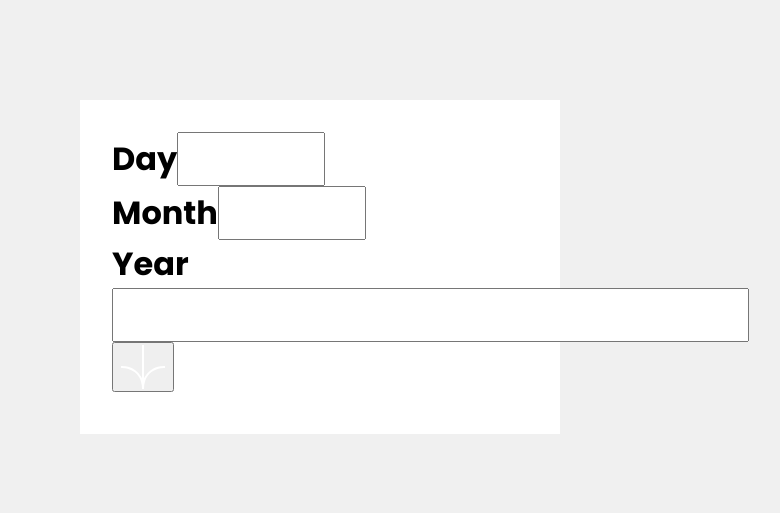
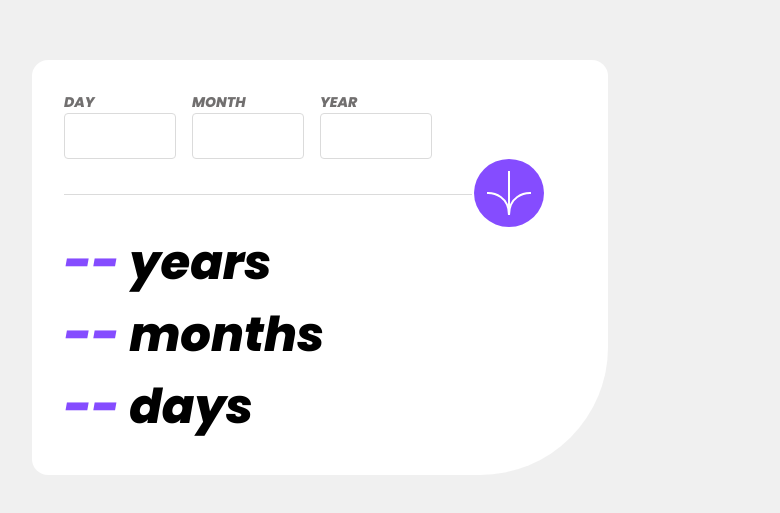
Before and after one commit to darryncodes/age-calculator-app, a React (Vite) app: page / in a window 1280 px wide. Shown: the part 133-646 px from the top of the page, without its empty margins (320-1100 px from the left). Built offline with nearby package versions, Linux system fonts and the light colour scheme.

Commit message:
feat - base styles for all components

```diff
--- a/src/App.jsx
+++ b/src/App.jsx
@@ -2,6 +2,7 @@ import { ThemeProvider } from 'styled-components';
 import GlobalStyles from './components/styles/Global';
 import { Container } from './components/styles/Container.styled';
 import Form from './components/Form';
+import Output from './components/Output';
 
 const theme = {
     colours: {
@@ -13,6 +14,7 @@ const theme = {
         purple: 'hsl(259, 100%, 65%)',
         lightRed: 'hsl(0, 100%, 67%)',
     },
+    mobile: '640px',
 };
 
 function App() {
@@ -22,6 +24,7 @@ function App() {
                 <GlobalStyles />
                 <Container>
                     <Form />
+                    <Output />
                 </Container>
             </>
         </ThemeProvider>
--- a/src/components/Form.jsx
+++ b/src/components/Form.jsx
@@ -1,32 +1,40 @@
 import arrow from './../assets/icon-arrow.svg';
+import {
+    StyledForm,
+    FlexDivRow,
+    FlexDivColumn,
+    Label,
+    Input,
+    Button,
+} from './styles/Form.styled';
 
 const Form = () => {
     return (
-        <form>
-            <div>
-                <div>
-                    <label htmlFor='day'>Day</label>
-                    <input type='number' id='day' name='day' min='1' max='31' />
-                </div>
-                <div>
-                    <label htmlFor='month'>Month</label>
-                    <input
+        <StyledForm>
+            <FlexDivRow>
+                <FlexDivColumn>
+                    <Label htmlFor='day'>Day</Label>
+                    <Input type='number' id='day' name='day' min='1' max='31' />
+                </FlexDivColumn>
+                <FlexDivColumn>
+                    <Label htmlFor='month'>Month</Label>
+                    <Input
                         type='number'
                         id='month'
                         name='month'
                         min='1'
                         max='12'
                     />
-                </div>
-                <div>
-                    <label htmlFor='year'>Year</label>
-                    <input type='number' id='year' name='year' />
-                </div>
-            </div>
-            <button type='submit'>
+                </FlexDivColumn>
+                <FlexDivColumn>
+                    <Label htmlFor='year'>Year</Label>
+                    <Input type='number' id='year' name='year' />
+                </FlexDivColumn>
+            </FlexDivRow>
+            <Button type='submit'>
                 <img src={arrow} alt='' />
-            </button>
-        </form>
+            </Button>
+        </StyledForm>
     );
 };
 
--- /dev/null
+++ b/src/components/Output.jsx
@@ -0,0 +1,19 @@
+import { Span } from './styles/Output.styled';
+
+const Output = () => {
+    return (
+        <>
+            <p>
+                <Span>--</Span> years
+            </p>
+            <p>
+                <Span>--</Span> months
+            </p>
+            <p>
+                <Span>--</Span> days
+            </p>
+        </>
+    );
+};
+
+export default Output;
--- a/src/components/styles/Container.styled.js
+++ b/src/components/styles/Container.styled.js
@@ -3,6 +3,6 @@ import styled from 'styled-components';
 export const Container = styled.main`
     background-color: ${({ theme }) => theme.colours.white};
     padding: 2rem;
-    max-width: 30rem;
-    margin: 0 auto;
+    border-radius: 1rem;
+    border-bottom-right-radius: 8rem;
 `;
--- /dev/null
+++ b/src/components/styles/Form.styled.js
@@ -0,0 +1,83 @@
+import styled from 'styled-components';
+
+export const StyledForm = styled.form`
+    display: flex;
+    flex-direction: column;
+    gap: 1rem;
+
+    position: relative;
+
+    &::after {
+        content: '';
+        position: absolute;
+        bottom: 2rem;
+        left: 0;
+        height: 1px;
+        width: 100%;
+        background: ${({ theme }) => theme.colours.lightGrey};
+        justify-self: end;
+        align-self: center;
+        z-index: 1;
+    }
+
+    @media (min-width: ${({ theme }) => theme.mobile}) {
+        min-width: 30rem;
+        gap: 0;
+        margin-right: 2rem;
+
+        &::after {
+            width: 85%;
+        }
+    }
+`;
+
+export const FlexDivRow = styled.div`
+    display: flex;
+    gap: 1rem;
+`;
+
+export const FlexDivColumn = styled.div`
+    display: flex;
+    flex-direction: column;
+`;
+
+export const Label = styled.label`
+    font-size: 0.875rem;
+    font-weight: 700;
+    text-transform: uppercase;
+    color: ${({ theme }) => theme.colours.smokeyGrey};
+`;
+
+export const Input = styled.input`
+    font-size: 1rem;
+    border: 1px solid ${({ theme }) => theme.colours.lightGrey};
+    border-radius: 0.25rem;
+    padding: 0.25rem 1rem;
+    width: 5rem;
+
+    @media (min-width: ${({ theme }) => theme.mobile}) {
+        font-size: 1.5rem;
+        width: 7rem;
+    }
+`;
+
+export const Button = styled.button`
+    border: none;
+    border-radius: 50%;
+    outline: none;
+    padding: 0.75rem;
+    background-color: ${({ theme }) => theme.colours.purple};
+    cursor: pointer;
+    align-self: center;
+
+    position: static;
+    z-index: 10;
+
+    &:hover {
+        background-color: ${({ theme }) => theme.colours.offBlack};
+    }
+
+    @media (min-width: ${({ theme }) => theme.mobile}) {
+        align-self: end;
+    }
+`;
--- a/src/components/styles/Global.js
+++ b/src/components/styles/Global.js
@@ -12,14 +12,21 @@ const GlobalStyles = createGlobalStyle`
 body {
   background-color: ${({ theme }) => theme.colours.offWhite};
   font-family: 'Poppins', sans-serif;
-  font-weight: 700;
+  font-weight: 800;
   font-size: 2rem;
+  font-style: italic;
+  padding: 1rem;
   min-height: 100vh;
   display: flex;
   justify-content: center;
   align-items: center;
   line-height: 1.5;
   -webkit-font-smoothing: antialiased;
+
+  @media (min-width: ${({ theme }) => theme.mobile}) {
+        font-size: 3rem;
+
+    }
 }
 
 img, picture, video, canvas, svg {
--- /dev/null
+++ b/src/components/styles/Output.styled.js
@@ -0,0 +1,5 @@
+import styled from 'styled-components';
+
+export const Span = styled.span`
+    color: ${({ theme }) => theme.colours.purple};
+`;
```
